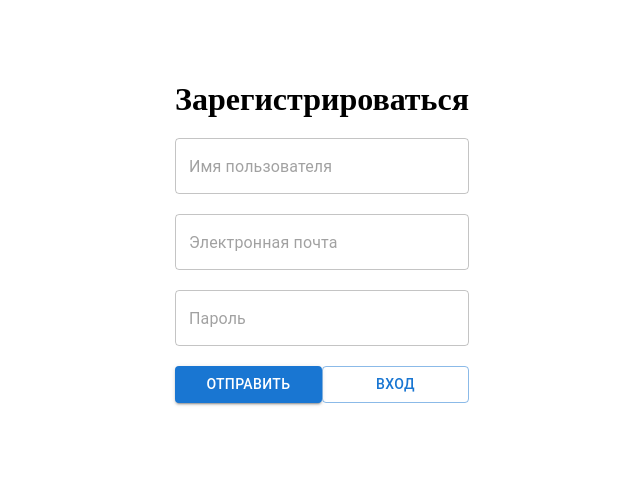
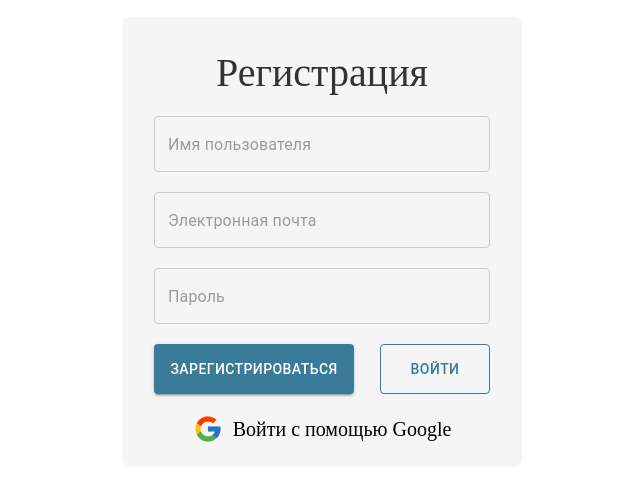
Before and after one commit to ayima-k/Hackathon, a React (Create React App) app: page /auth/register in a window 1280 px wide. Shown: the part 118-598 px from the top of the page, without its empty margins (318-958 px from the left). Built offline with nearby package versions, Linux system fonts and the light colour scheme.

Commit message:
commit by ayima

```diff
--- a/src/components/Auth/Login/Login.module.scss
+++ b/src/components/Auth/Login/Login.module.scss
@@ -8,20 +8,53 @@
     flex-direction: column;
     align-items: center;
     gap: 20px;
+    background-color: whitesmoke;
+    padding: 2rem;
+    width: 400px;
+    height: 500px;
+    border-radius: 8px;
+    img{
+      width: 300px;
+      height: 100px;
+    }
     h1{
       margin: 0;
+      color: #333;
+      font-weight: 200;
+      font-size: 40px;
+    }
+    fieldset{
+      border: 1px solid #ccc;
     }
     .container{
-      text-align: center;
+      display: flex;
       width: 100%;
       cursor: pointer;
+      align-items: center;
+      justify-content: center;
+      svg{
+        font-size: 30px;
+      }
       p{
-        font-size: 15px;
+        font-size: 20px;
+        margin-left: 10px;
       }
+    }
+    div{
+      width: 100%;
     }
     .btn{
       display: flex;
       justify-content: space-between;
+      button:nth-child(1){
+        background-color: #3A7B99;
+        width: 180px;
+        height: 50px;
+      }
+      button:nth-child(2){
+        border: 0.5px solid #3A7B99;
+        color: #3A7B99;
+      }
     }
   }
 }
--- a/src/components/Auth/Login/index.jsx
+++ b/src/components/Auth/Login/index.jsx
@@ -1,5 +1,6 @@
+import React from 'react'
+import { FcGoogle } from 'react-icons/fc'
 import { Button, TextField } from '@mui/material'
-import React from 'react'
 import { useNavigate } from 'react-router-dom'
 import cls from './Login.module.scss'
 
@@ -9,7 +10,8 @@ const Login = () => {
   return (
     <div className={cls.login}>
       <form>
-        <h1>Войти</h1>
+        <img src="https://static.tildacdn.com/tild3639-3135-4765-a366-303730373766/ololo-creativehubs-l.png" alt="" />
+        <h1>Вход</h1>
         <TextField
           type='email'
           placeholder={'Электронная почта'}
@@ -26,7 +28,7 @@ const Login = () => {
           <Button
             variant='contained'
           >
-            Отправить
+            Войти
           </Button>
           <Button
             variant='outlined'
@@ -38,13 +40,8 @@ const Login = () => {
 
 
         <div className={cls.container}>
-          <img
-            width={'30px'}
-            style={{cursor: 'pointer'}}
-            src="https://cdn-icons-png.flaticon.com/512/2875/2875404.png"
-            alt=""
-          />
-          <p>Войти с помощью Google?</p>
+          <FcGoogle/>
+          <p>Войти с помощью Google</p>
         </div>
       </form>
     </div>
--- a/src/components/Auth/Register/Register.module.scss
+++ b/src/components/Auth/Register/Register.module.scss
@@ -8,17 +8,49 @@
     flex-direction: column;
     align-items: center;
     gap: 20px;
+    background-color: whitesmoke;
+    padding: 2rem;
+    width: 400px;
+    height: 450px;
+    border-radius: 8px;
     h1{
       margin: 0;
+      color: #333;
+      font-weight: 150;
+      font-size: 40px;
+    }
+    fieldset{
+      border: 1px solid #ccc;
     }
     div{
       width: 100%;
     }
+    .container{
+      display: flex;
+      width: 100%;
+      cursor: pointer;
+      align-items: center;
+      justify-content: center;
+      svg{
+        font-size: 30px;
+      }
+      p{
+        font-size: 20px;
+        margin-left: 10px;
+      }
+    }
     .btn{
       display: flex;
       justify-content: space-between;
-      button{
-        width: 100%;
+      button:nth-child(1){
+        background-color: #3A7B99;
+        width: 200px;
+        height: 50px;
+      }
+      button:nth-child(2){
+        border: 0.5px solid #3A7B99;
+        color: #3A7B99;
+        width: 110px;
       }
     }
   }
--- a/src/components/Auth/Register/index.jsx
+++ b/src/components/Auth/Register/index.jsx
@@ -1,6 +1,7 @@
 import React from 'react'
 import TextField from '@mui/material/TextField'
 import Button from '@mui/material/Button'
+import { FcGoogle } from 'react-icons/fc'
 import cls from './Register.module.scss'
 import { useNavigate } from 'react-router-dom'
 
@@ -10,7 +11,7 @@ const Register = () => {
   return (
     <div className={cls.register}>
       <form>
-        <h1>Зарегистрироваться</h1>
+        <h1>Регистрация</h1>
         <TextField
           type='text'
           placeholder={'Имя пользователя'}
@@ -33,14 +34,19 @@ const Register = () => {
           <Button
             variant='contained'
           >
-            Отправить
+            Зарегистрироваться
           </Button>
           <Button
             variant='outlined'
             onClick={() => navigate('/auth/login')}
           >
-            Вход
+            Войти
           </Button>
+        </div>
+
+        <div className={cls.container}>
+          <FcGoogle/>
+          <p>Войти с помощью Google</p>
         </div>
       </form>
     </div>
--- a/src/index.js
+++ b/src/index.js
@@ -1,6 +1,6 @@
 import React from 'react';
 import ReactDOM from 'react-dom/client';
-import { BrowserRouter } from 'react-router-dom';
+import {BrowserRouter} from 'react-router-dom';
 import App from './App';
 import './index.css';
 
@@ -8,7 +8,7 @@ const root = ReactDOM.createRoot(document.getElementById('root'));
 root.render(
   <React.Fragment>
     <BrowserRouter>
-      <App />
+      <App/>
     </BrowserRouter>
   </React.Fragment>
 );
```
